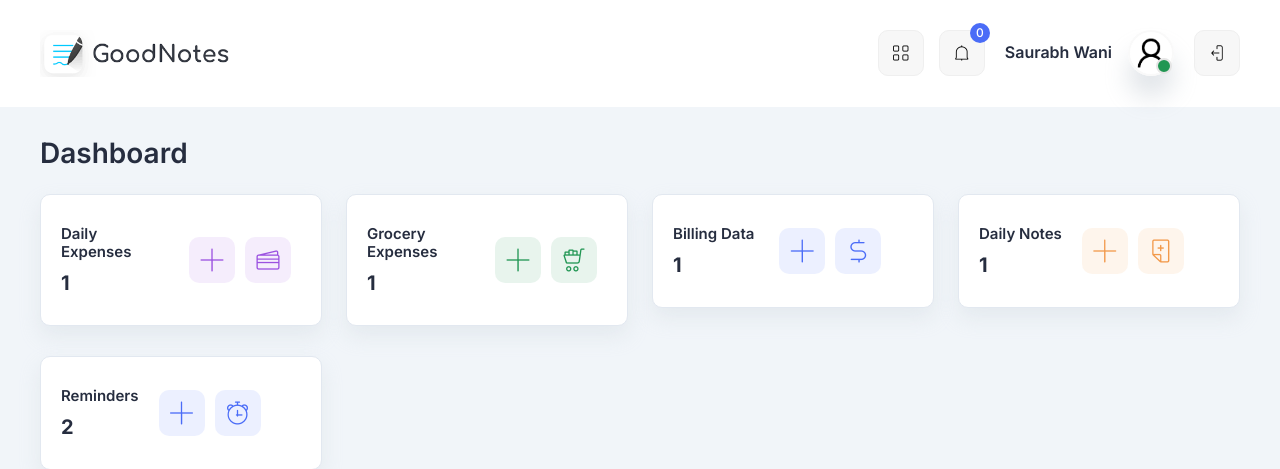
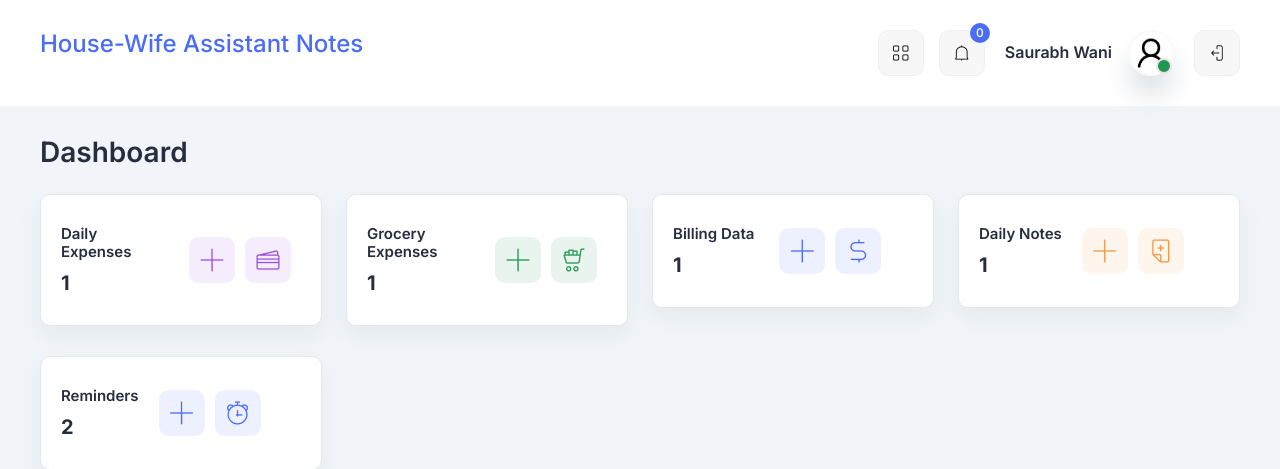
Before and after one commit to SaurabhsWani/GoodNotes, a PHP site: page /dashboard.php in a window 1280 px wide. Shown: the top 469 px of the page. Run offline with PHP 8.4, Linux system fonts and the light colour scheme; a user stored in the database is signed in; data comes from the database, SQL or seed files in the repository.

Commit message:
logo and name change

```diff
--- a/index.php
+++ b/index.php
@@ -36,13 +36,14 @@ include_once('utils/routes.php');
 					<div class="auth-cover-wrapper bg-primary-100">
 						<div class="auth-cover">
 							<div class="title text-center">
+								<h1 class="text-primary mb-10">House-Wife Assistant</h1>
 								<h1 class="text-primary mb-10">Welcome Back</h1>
 								<p class="text-medium">
 									Sign in to your Existing account to continue
 								</p>
 							</div>
 							<div class="cover-image">
-								<img src="assets/images/auth/signin-image.svg" alt="" />
+								<img src="assets/images/auth/signin-image1.png" alt="" />
 							</div>
 							<div class="shape-image">
 								<img src="assets/images/auth/shape.svg" alt="" />
--- a/navbar.php
+++ b/navbar.php
@@ -33,7 +33,8 @@ include_once('utils/routes.php');
 
           <div class="col-lg-5 col-md-5 col-6 navbar-logo">
             <a href="dashboard.php">
-              <img src="<?php echo($assetsString['nav_logo'])?>" alt="logo" style="width:190px"/>
+                 <h3 class="text-primary mb-10">House-Wife Assistant Notes</h3>
+               <!-- <img src="<?php echo($assetsString['nav_logo'])?>" alt="logo" style="width:190px"/> -->
             </a>
           </div>
           <div class="col-lg-7 col-md-7 col-6">
```
Also changed, not shown: assets/images/auth/signin-image1.png (added).
